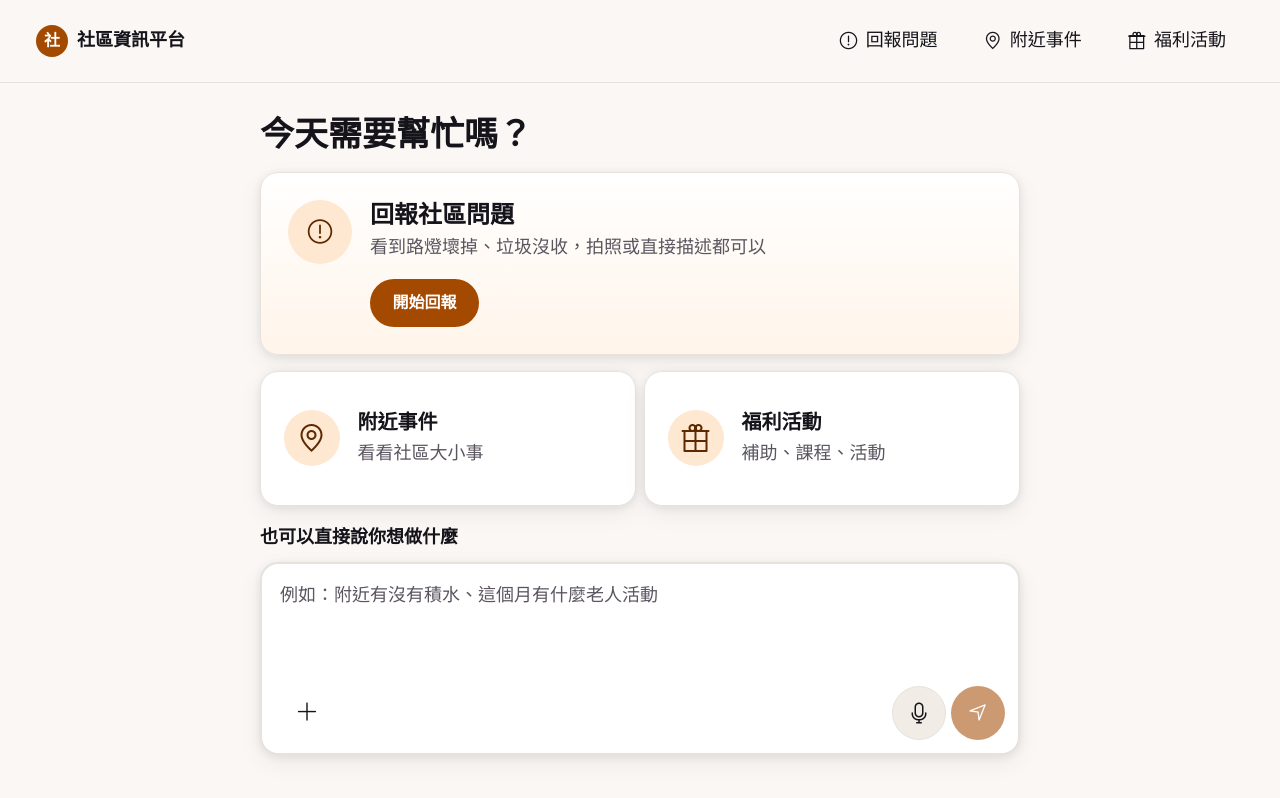
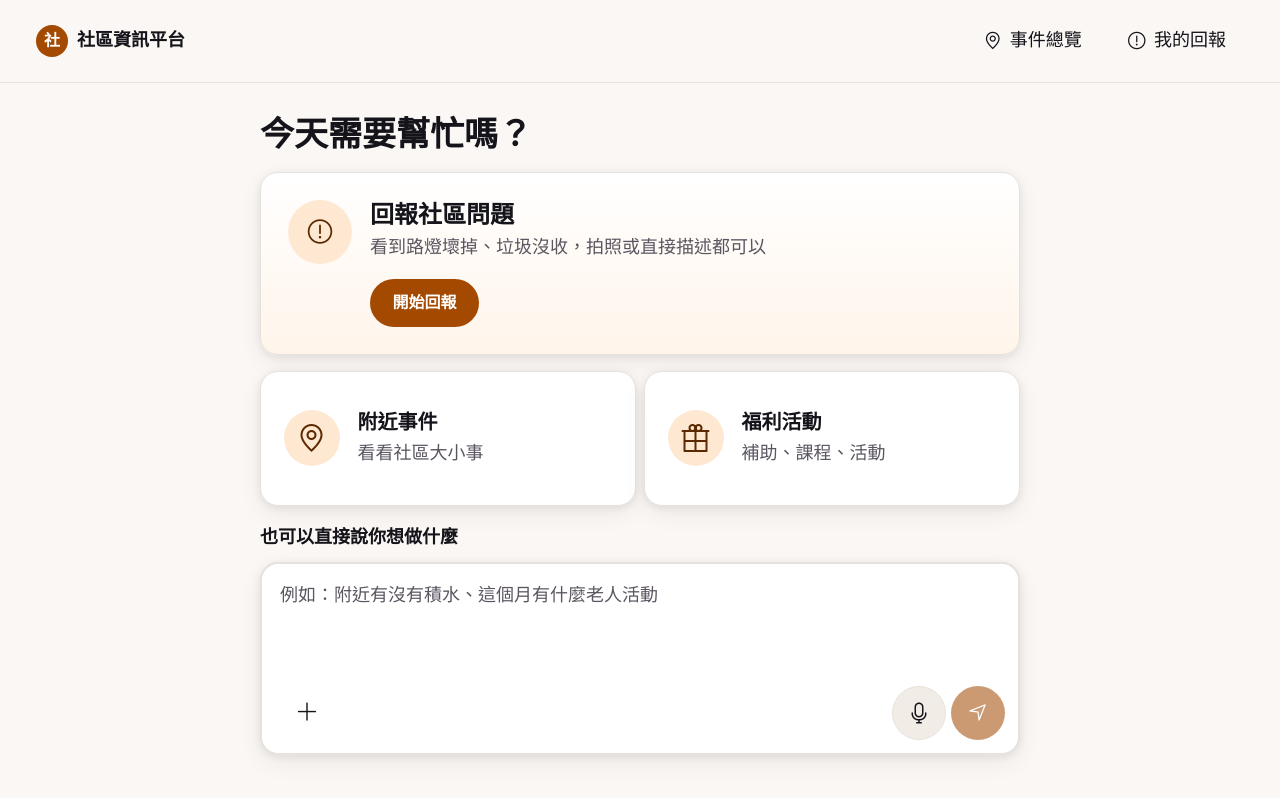
Before and after one commit to MillerLiu94/lcs_project, a Vue app in the folder app/: page / in a window 1280 px wide. Shown: the top 798 px of the page. Built offline with nearby package versions, Linux system fonts and the light colour scheme; no server answers.

Commit message:
feat(nav): desktop header shows events overview and my reports; mobile nav opens conversations

```diff
--- a/app/src/components/TopNav.vue
+++ b/app/src/components/TopNav.vue
@@ -7,7 +7,7 @@
 
     <ul class="top-nav__list">
       <li
-        v-for="item in NAV_ITEMS"
+        v-for="item in DESKTOP_NAV_ITEMS"
         :key="item.to"
         class="top-nav__item"
         data-nav-item
@@ -22,7 +22,7 @@
 </template>
 
 <script>
-import { NAV_ITEMS } from '../router'
+import { DESKTOP_NAV_ITEMS } from '../router'
 import Flag from './icons/Flag.vue'
 import Gift from './icons/Gift.vue'
 import House from './icons/House.vue'
@@ -33,7 +33,7 @@ const ICONS = { Flag, Gift, House, MapPin }
 export default {
   name: 'TopNav',
   data() {
-    return { NAV_ITEMS }
+    return { DESKTOP_NAV_ITEMS }
   },
   methods: {
     iconFor(name) {
--- a/app/src/router/index.js
+++ b/app/src/router/index.js
@@ -16,16 +16,23 @@ import MyReportsView from '../views/my/MyReportsView.vue'
 
 Vue.use(VueRouter)
 
+// 三大功能改由引導式對話進入（首頁卡片與手機底部導覽都用這份）。
 export const NAV_ITEMS = [
-  { to: '/report', label: '回報問題', icon: 'Flag' },
-  { to: '/events', label: '附近事件', icon: 'MapPin' },
-  { to: '/welfare', label: '福利活動', icon: 'Gift' },
+  { to: '/assistant/report', label: '回報問題', icon: 'Flag' },
+  { to: '/assistant/events', label: '附近事件', icon: 'MapPin' },
+  { to: '/assistant/welfare', label: '福利活動', icon: 'Gift' },
 ]
 
 // 手機導覽多了回首頁的路徑；桌面版品牌本身就是回首頁，故不重複。
 export const MOBILE_NAV_ITEMS = [
   { to: '/', label: '首頁', icon: 'House' },
   ...NAV_ITEMS,
+]
+
+// 桌面頂部導覽：不重複三大功能（改由首頁卡片進入），改放總覽與我的回報。
+export const DESKTOP_NAV_ITEMS = [
+  { to: '/events', label: '事件總覽', icon: 'MapPin' },
+  { to: '/my-reports', label: '我的回報', icon: 'Flag' },
 ]
 
 const routes = [
```
Also changed, not shown: 1 other file (tests, documents, lock files or other folders).
